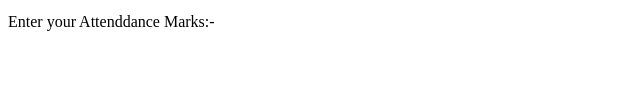
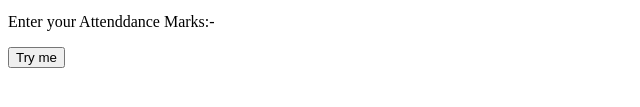
Before and after one commit to Hey-Deepak/Pass-Fail-Detector, a plain HTML site: page myHTML.html in a window 1280 px wide. Shown: the part 203-310 px from the top of the page, without its empty margins (0-640 px from the left). Drawn offline with Linux system fonts and the light colour scheme.

Commit message:
Update myHTML.html

```diff
--- a/myHTML.html
+++ b/myHTML.html
@@ -14,9 +14,9 @@
         <p id="demo"></p>
 
 
+        <button type="button" onclick = "myFunction()">Try me</button>
 <script>
-    /* <button type="button" onclick=myFunction()>Try me</button>
-        <p id="demo" >:-(</p>
+     /*   <p id="demo" >:-(</p>
         <br>
         <button type="button" onclick="document.write( 1 + 1 )">Script Button</button>
 
```
